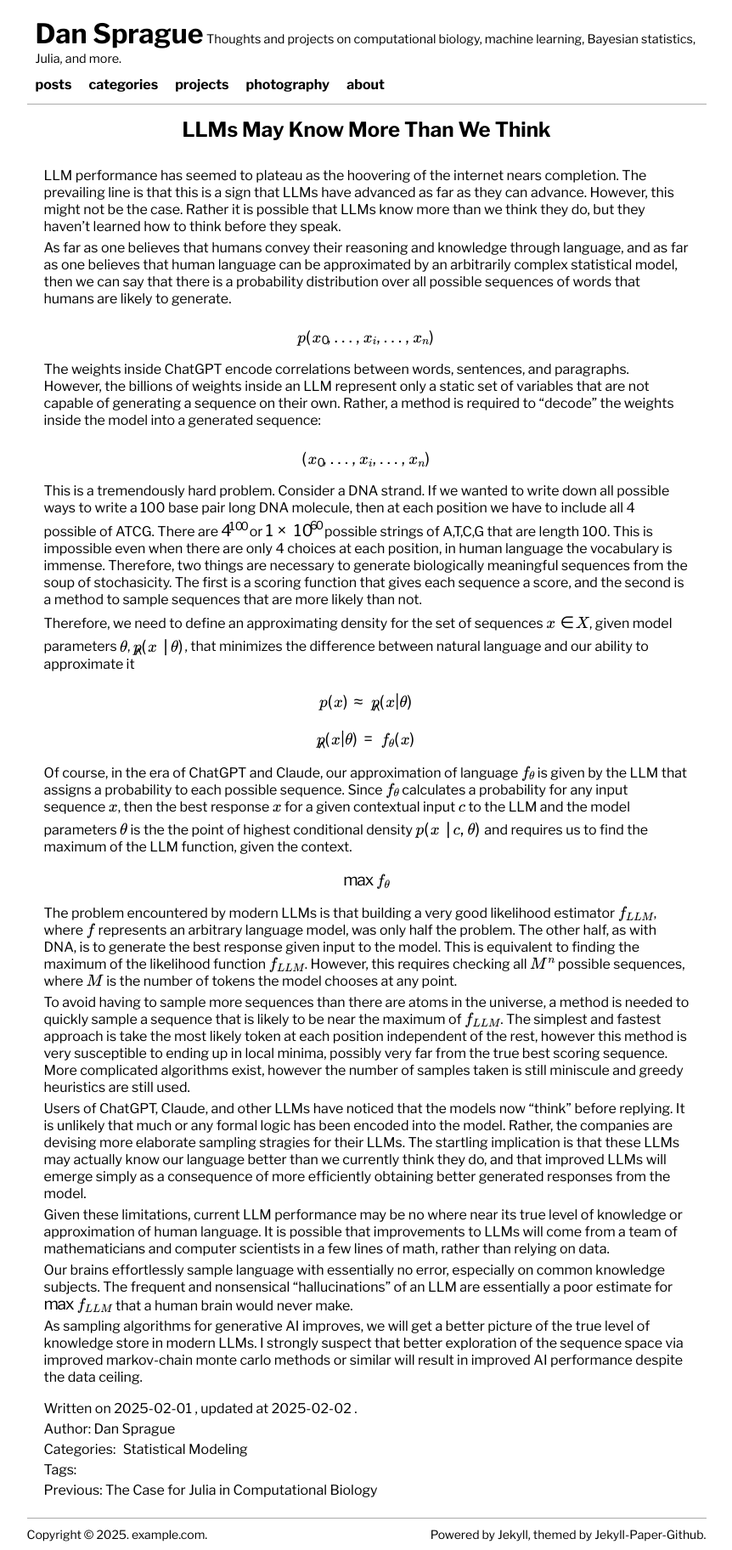
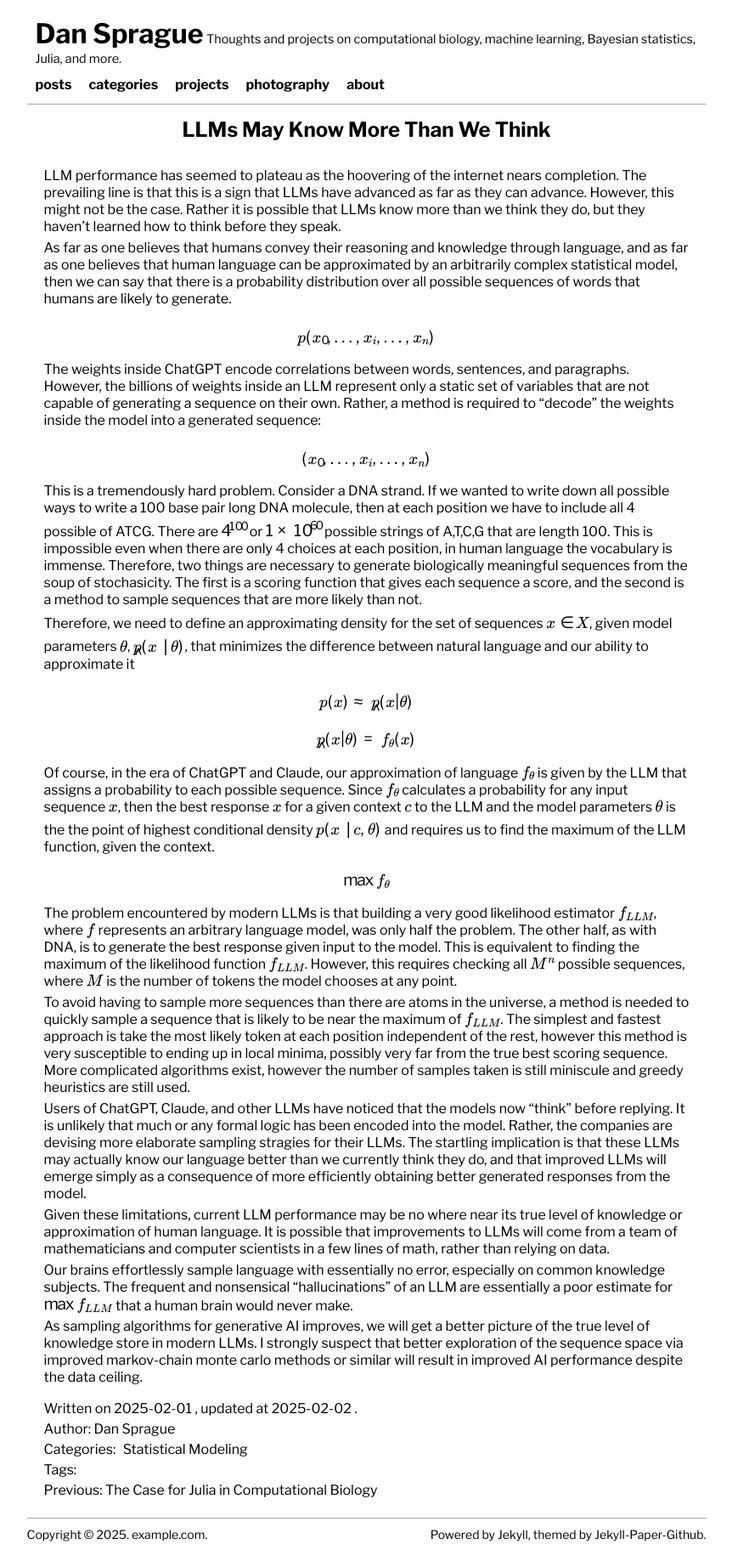
Before and after one commit to dan-sprague/dan-sprague.github.io, a Jekyll site: the page built from _posts/2025-02-02-llmthinking.markdown, in a window 1280 px wide. Shown: the whole page at 85% size, without its empty margins (201-1063 px from the left). Built offline with Jekyll 4.4.1, drawn with Linux system fonts in a browser that asks for light colours; formulas are drawn with MathJax 3.

Commit message:
fixed bug

```diff
--- a/_posts/2025-02-02-llmthinking.markdown
+++ b/_posts/2025-02-02-llmthinking.markdown
@@ -25,7 +25,7 @@
 
 $$\hat{p}(x|\theta) = f_\theta(x)$$
 
-Of course, in the era of ChatGPT and Claude, our approximation of language $f_\theta$ is given by the LLM that assigns a probability to each possible sequence. Since $f_\theta$ calculates a probability for any input sequence $x$, then the best response $x$ for a given contextual input $c$ to the LLM and the model parameters $\theta$ is the the point of highest conditional density $p(x \mid c,\theta)$ and requires us to find the maximum of the LLM function, given the context.
+Of course, in the era of ChatGPT and Claude, our approximation of language $f_\theta$ is given by the LLM that assigns a probability to each possible sequence. Since $f_\theta$ calculates a probability for any input sequence $x$, then the best response $x$ for a given context $c$ to the LLM and the model parameters $\theta$ is the the point of highest conditional density $p(x \mid c,\theta)$ and requires us to find the maximum of the LLM function, given the context.
 
 $$\max f_\theta$$
 
```
